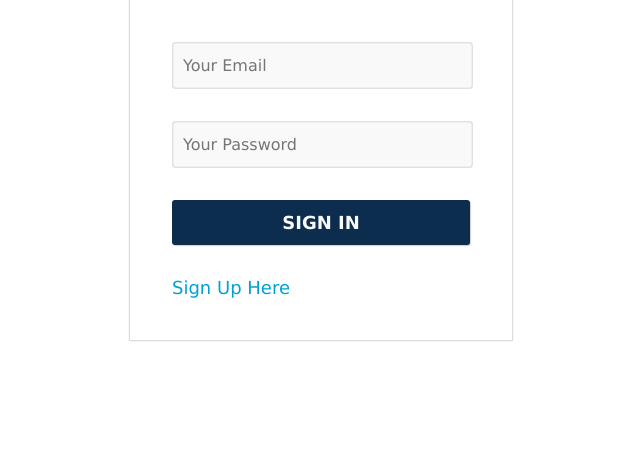
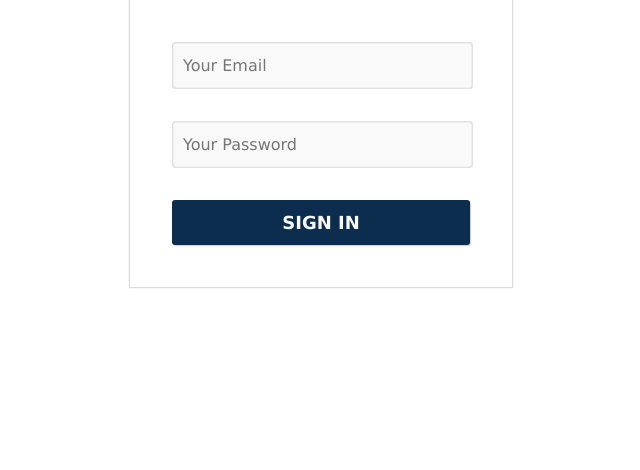
Before and after one commit to jcastroe1000/sistema_administracion, a PHP site: page / in a window 1280 px wide. Shown: the part 71-541 px from the top of the page, without its empty margins (319-959 px from the left). Run offline with PHP 8.4, Linux system fonts and the light colour scheme.

Commit message:
removing Sign Up link

```diff
--- a/index.php
+++ b/index.php
@@ -33,7 +33,7 @@ if (isset($_POST['btn-login'])) {
 <html xmlns="http://www.w3.org/1999/xhtml">
     <head>
         <meta http-equiv="Content-Type" content="text/html; charset=utf-8" />
-        <title>Coding Cage - Login & Registration System</title>
+        <title>Galeria</title>
         <link rel="stylesheet" href="style.css" type="text/css" />
     </head>
     <body>
@@ -50,9 +50,7 @@ if (isset($_POST['btn-login'])) {
                         <tr>
                             <td><button type="submit" name="btn-login">Sign In</button></td>
                         </tr>
-                        <tr>
-                            <td><a href="register.php">Sign Up Here</a></td>
-                        </tr>
+
                     </table>
                 </form>
             </div>
```
